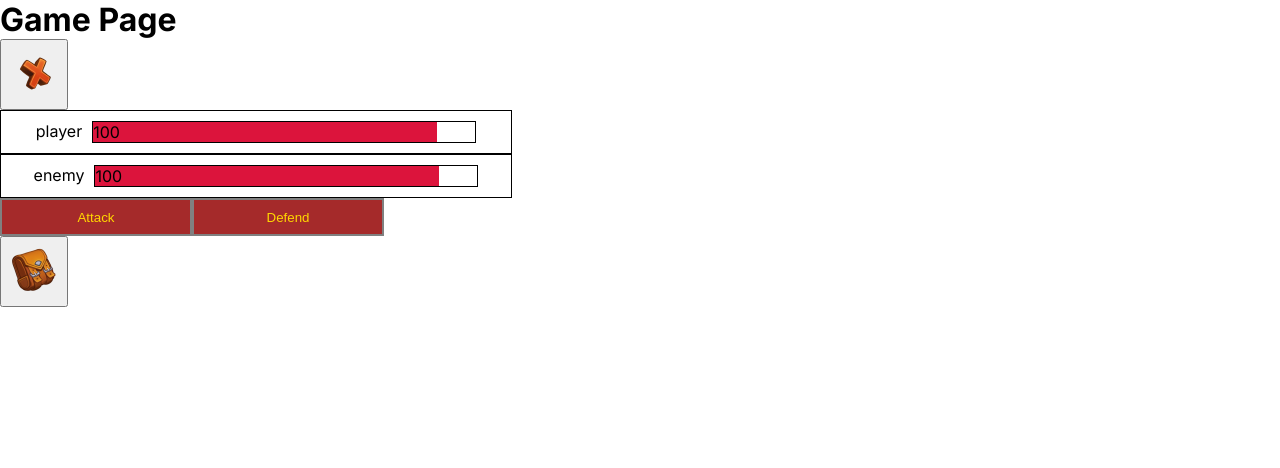
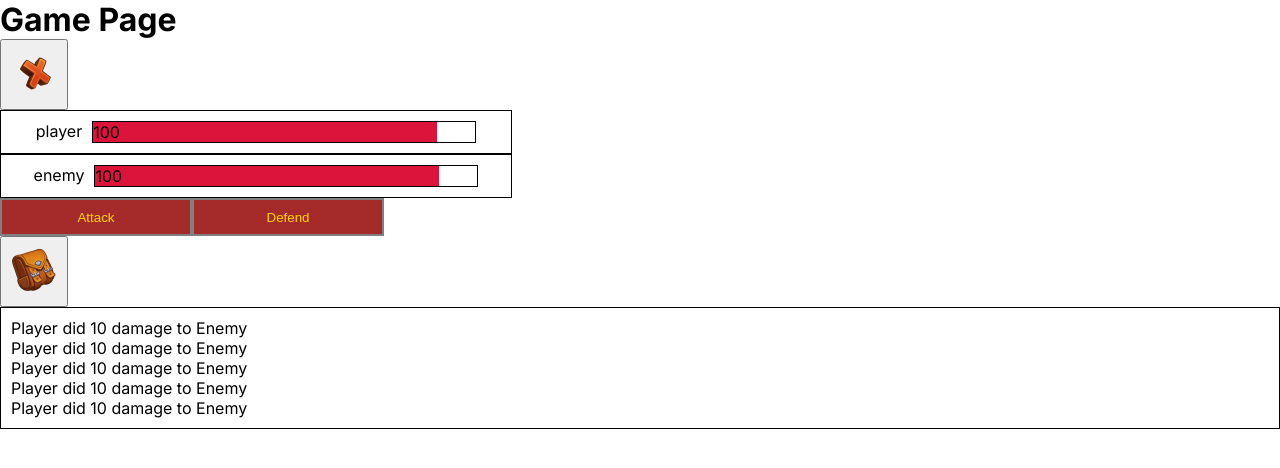
Before and after one commit to streafy/rpg-game-next, a Next.js app: page /game in a window 1280 px wide. Shown: the top 468 px of the page. Built offline with nearby package versions, Linux system fonts and the light colour scheme.

Commit message:
add combat log mockup

```diff
--- /dev/null
+++ b/src/components/game/CombatLog/CombatLog.module.css
@@ -0,0 +1,4 @@
+.combatlog {
+    border: 1px solid black;
+    padding: 10px;
+}
--- /dev/null
+++ b/src/components/game/CombatLog/CombatLog.tsx
@@ -0,0 +1,23 @@
+'use client';
+
+import { useState } from 'react';
+import styles from './combatlog.module.css';
+
+const initialCombatLog: string[] = [
+  'Player did 10 damage to Enemy',
+  'Player did 10 damage to Enemy',
+  'Player did 10 damage to Enemy',
+  'Player did 10 damage to Enemy',
+  'Player did 10 damage to Enemy',
+];
+
+export const CombatLog = () => {
+  const [combatLog, setCombatLog] = useState(initialCombatLog);
+
+  return (
+    <ul className={styles.combatlog}>
+      {combatLog.length > 0 &&
+        combatLog.map((entry, i) => <li key={i}>{entry}</li>)}
+    </ul>
+  );
+};
--- a/src/components/game/GameBoard.tsx
+++ b/src/components/game/GameBoard.tsx
@@ -5,6 +5,7 @@ import Creature from './Creature';
 import { Inventory } from './inventory/Inventory';
 import Image from 'next/image';
 import { Button } from '../shared/Button/Button';
+import { CombatLog } from './CombatLog/CombatLog';
 
 export const GameBoard = () => {
   const [isInventoryOpen, setIsInventoryOpen] = useState(false);
@@ -22,6 +23,7 @@ export const GameBoard = () => {
       <button onClick={() => setIsInventoryOpen(!isInventoryOpen)}>
         <Image src='/Backpack.png' alt='Inventory' width='64' height='64' />
       </button>
+      <CombatLog />
       <Inventory isOpen={isInventoryOpen} />
     </div>
   );
```
Also changed, not shown: src/components/game/CombatLog.tsx (deleted).
